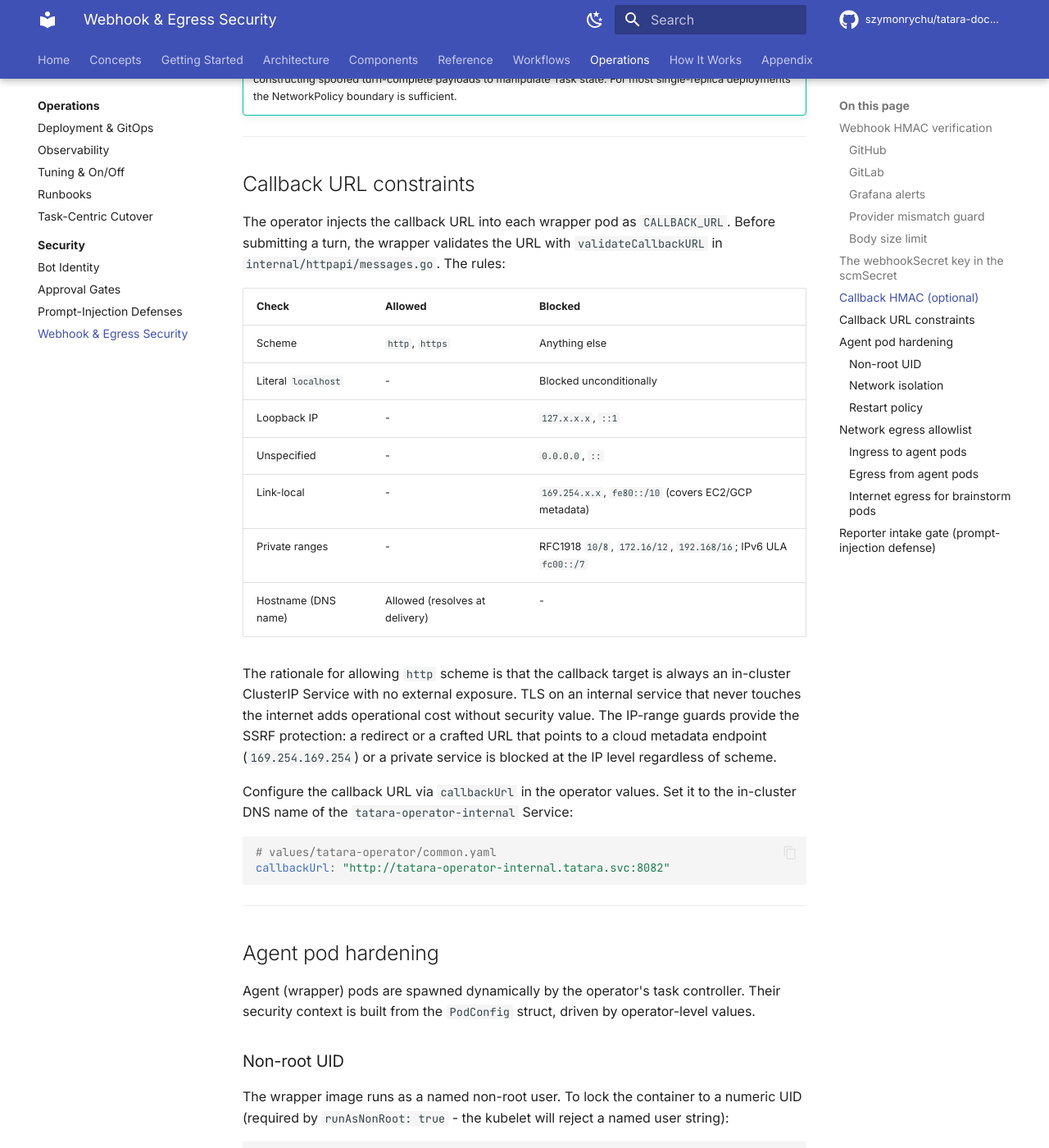
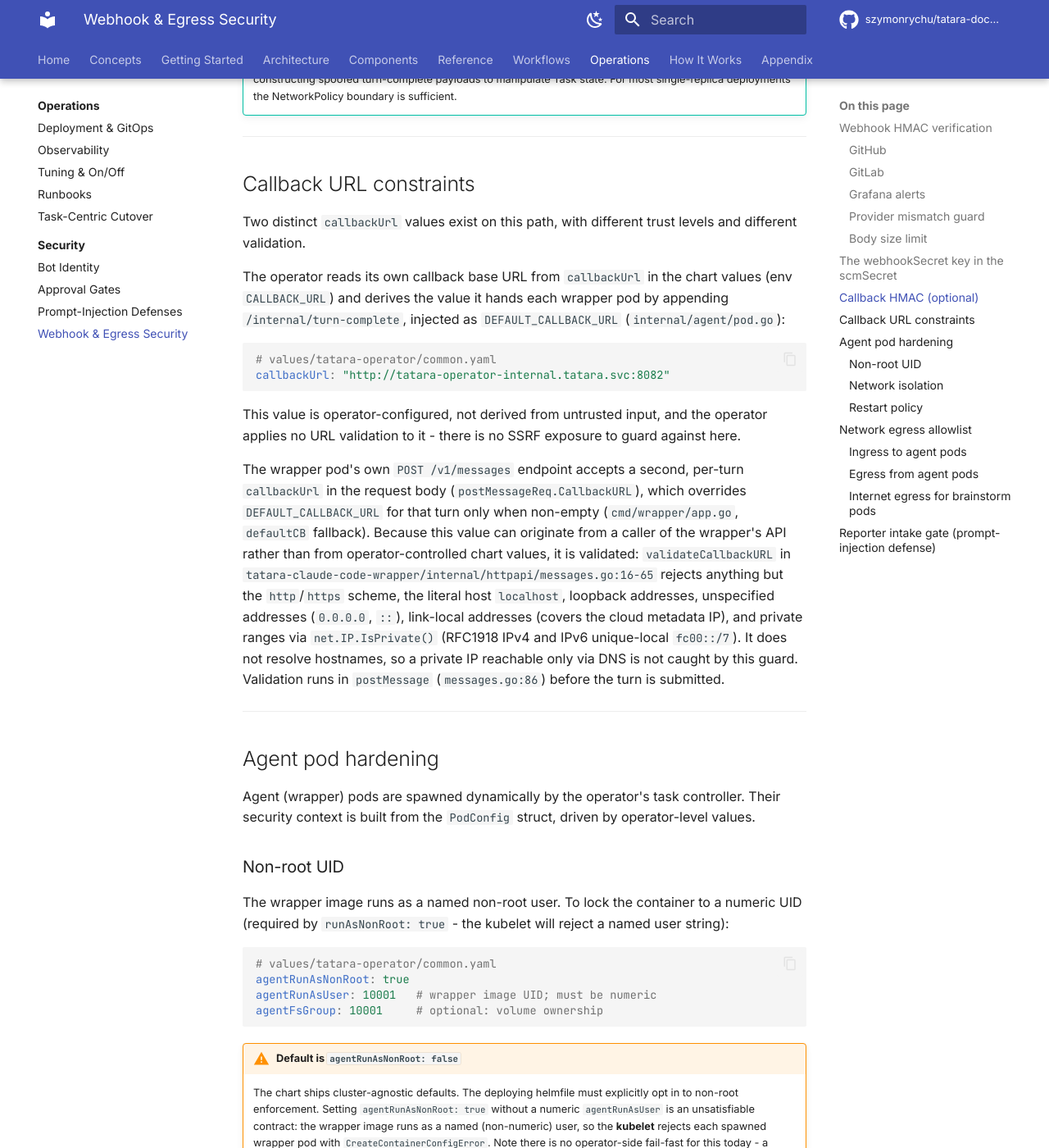
Before and after one commit to szymonrychu/tatara-documentation, an MkDocs documentation site: the page built from docs/operations/security/webhooks.md, in a window 1280 px wide and 1400 px high, scrolled down 4552 px. Shown: the whole window at 82% size. Built offline with MkDocs 1.6.1 and Material for MkDocs 9.7.7, drawn with Linux system fonts in a browser that asks for light colours; comment, search, counter and statistics services are not loaded; the version menu is left out.

Commit message:
docs: fix drifted line refs in cutover runbook, remove fictional SSRF section (#60)
* docs: fix drifted line refs in cutover runbook, remove fictional SSRF section

Phase 2 staleness pass (3 stalest pages, none touched since 2026-07-13):

- cutover.md: five helmfile.yaml.gotmpl/values line-number citations had
  drifted from the file growing since the migration ran (64->85, 83->104,
  95->116, common.yaml:38->66, :37->63). Verified against current
  tatara-helmfile.
- webhooks.md: "Callback URL constraints" described a validateCallbackURL
  SSRF guard in internal/httpapi/messages.go. That file, function, and
  every IP-range check it claimed do not exist anywhere in tatara-operator
  (exhaustive grep). Replaced with the actual wiring (callbackUrl chart
  value -> DEFAULT_CALLBACK_URL env on the wrapper pod) and a note that no
  such validation exists today.
- research.md (third stalest page): verified accurate against
  tatara-operator/tatara-agent-skills, no changes.

Phase 1: the three merged tasks this batch covers (helmfile PRs 460-462)
are project-mtg-only Project CR tuning (cron capacity, maxOpenTasks/
maxOpenUpgrades, modelByKind/effortByKind, prompt-append text) using
already-documented CRD fields. No platform capability or contract change,
so no doc update warranted for them.

* docs: fix webhooks.md - restore the real callback-URL SSRF guard

Review on #60 (b0feb8d) caught this: the previous rewrite grepped only
tatara-operator for validateCallbackURL/internal/httpapi/messages.go,
found nothing, and declared the SSRF guard fictional. It exists, just
in a different repo - tatara-claude-code-wrapper.

Two separate callbackUrl values on this path, correctly split now:
- operator's own callbackUrl -> DEFAULT_CALLBACK_URL: chart-configured,
  trusted, genuinely unvalidated (no SSRF exposure - not attacker input).
- wrapper's per-turn callbackUrl (POST /v1/messages body): can come from
  a caller of the wrapper API, so it is validated by validateCallbackURL
  (tatara-claude-code-wrapper/internal/httpapi/messages.go:16-65) -
  scheme check, localhost/loopback/unspecified/link-local rejection,
  RFC1918 + IPv6 ULA rejection via net.IP.IsPrivate(). Confirmed by
  reading the function directly this turn.

````diff
--- a/docs/operations/security/webhooks.md
+++ b/docs/operations/security/webhooks.md
@@ -200,34 +200,37 @@ is either fully on (both operator and wrapper share the secret) or fully off.
 
 ## Callback URL constraints
 
-The operator injects the callback URL into each wrapper pod as `CALLBACK_URL`.
-Before submitting a turn, the wrapper validates the URL with
-`validateCallbackURL` in `internal/httpapi/messages.go`. The rules:
+Two distinct `callbackUrl` values exist on this path, with different trust
+levels and different validation.
 
-| Check | Allowed | Blocked |
-|-------|---------|---------|
-| Scheme | `http`, `https` | Anything else |
-| Literal `localhost` | - | Blocked unconditionally |
-| Loopback IP | - | `127.x.x.x`, `::1` |
-| Unspecified | - | `0.0.0.0`, `::` |
-| Link-local | - | `169.254.x.x`, `fe80::/10` (covers EC2/GCP metadata) |
-| Private ranges | - | RFC1918 `10/8`, `172.16/12`, `192.168/16`; IPv6 ULA `fc00::/7` |
-| Hostname (DNS name) | Allowed (resolves at delivery) | - |
-
-The rationale for allowing `http` scheme is that the callback target is always
-an in-cluster ClusterIP Service with no external exposure. TLS on an internal
-service that never touches the internet adds operational cost without security
-value. The IP-range guards provide the SSRF protection: a redirect or a crafted
-URL that points to a cloud metadata endpoint (`169.254.169.254`) or a private
-service is blocked at the IP level regardless of scheme.
-
-Configure the callback URL via `callbackUrl` in the operator values. Set it to
-the in-cluster DNS name of the `tatara-operator-internal` Service:
+The operator reads its own callback base URL from `callbackUrl` in the chart
+values (env `CALLBACK_URL`) and derives the value it hands each wrapper pod by
+appending `/internal/turn-complete`, injected as `DEFAULT_CALLBACK_URL`
+(`internal/agent/pod.go`):
 
 ```yaml
 # values/tatara-operator/common.yaml
 callbackUrl: "http://tatara-operator-internal.tatara.svc:8082"
 ```
+
+This value is operator-configured, not derived from untrusted input, and the
+operator applies no URL validation to it - there is no SSRF exposure to guard
+against here.
+
+The wrapper pod's own `POST /v1/messages` endpoint accepts a second, per-turn
+`callbackUrl` in the request body (`postMessageReq.CallbackURL`), which
+overrides `DEFAULT_CALLBACK_URL` for that turn only when non-empty
+(`cmd/wrapper/app.go`, `defaultCB` fallback). Because this value can originate
+from a caller of the wrapper's API rather than from operator-controlled chart
+values, it is validated: `validateCallbackURL` in
+`tatara-claude-code-wrapper/internal/httpapi/messages.go:16-65` rejects
+anything but the `http`/`https` scheme, the literal host `localhost`, loopback
+addresses, unspecified addresses (`0.0.0.0`, `::`), link-local addresses
+(covers the cloud metadata IP), and private ranges via `net.IP.IsPrivate()`
+(RFC1918 IPv4 and IPv6 unique-local `fc00::/7`). It does not resolve
+hostnames, so a private IP reachable only via DNS is not caught by this guard.
+Validation runs in `postMessage` (`messages.go:86`) before the turn is
+submitted.
 
 ---
 
````
Also changed, not shown: docs/operations/cutover.md (+8 -8 lines).
